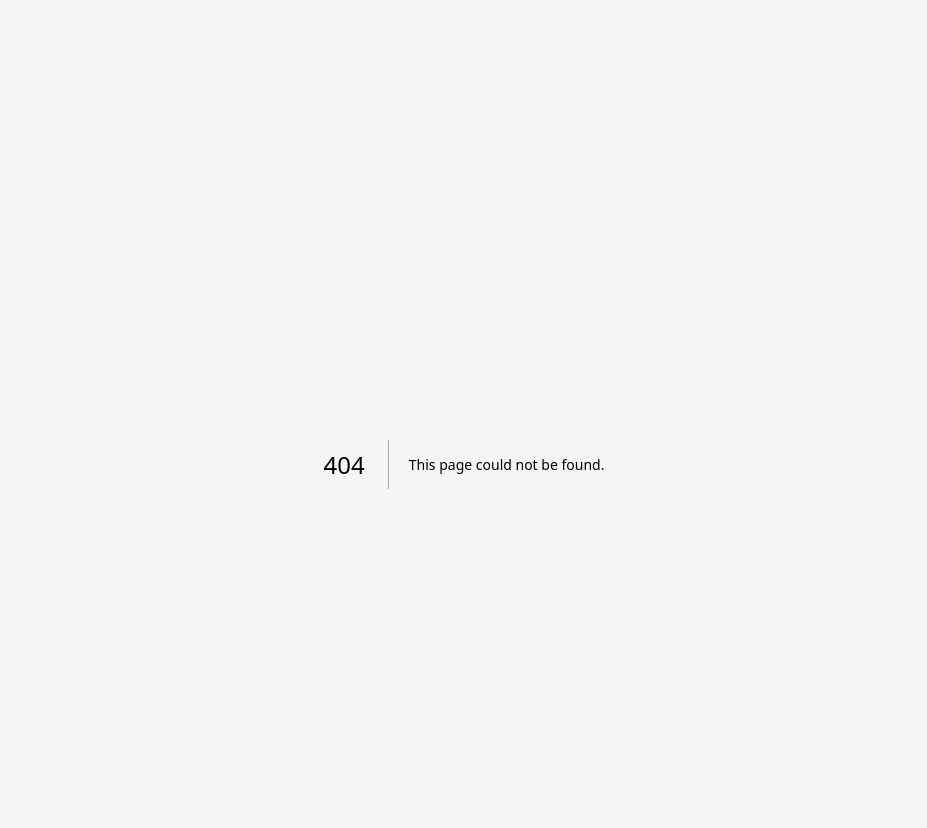
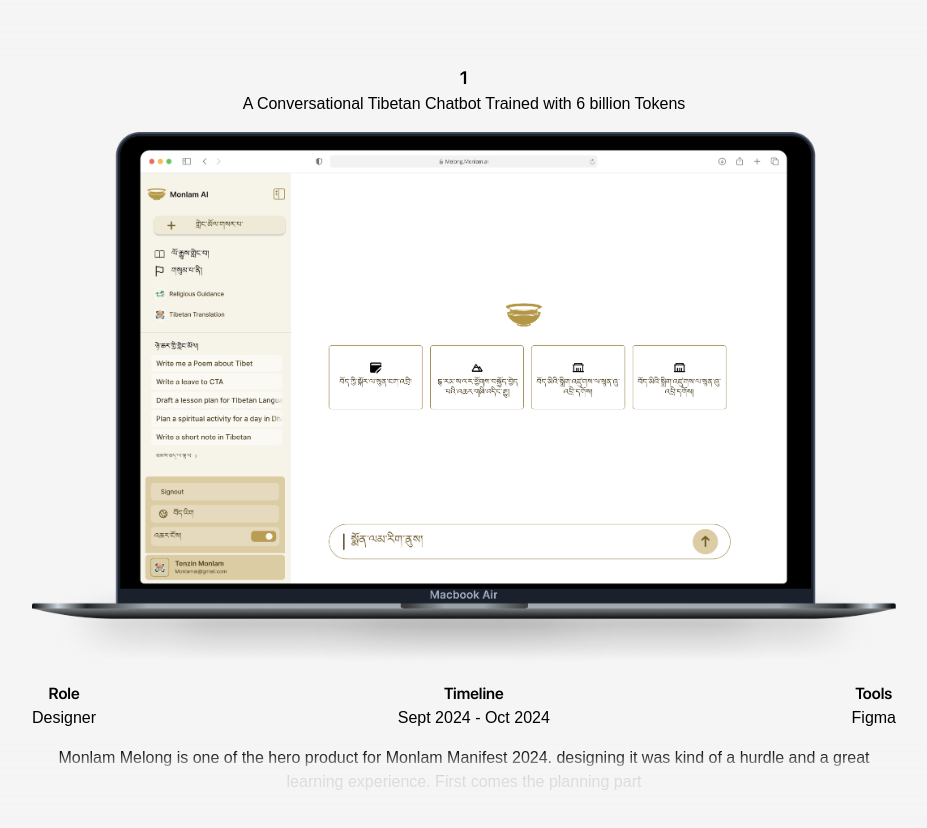
Before and after one commit to TenzDelek/TenzinDelek, a Next.js app: page /projects/1 in a window 1280 px wide. Before the commit this address had no page. Shown: the top 828 px of the page, without its empty margins (176-1103 px from the left). Built offline with nearby package versions, Linux system fonts and the light colour scheme; a web font is replaced by a local one.

Commit message:
design project

```diff
--- /dev/null
+++ b/src/app/projects/[id]/page.tsx
@@ -0,0 +1,42 @@
+import Image from "next/image";
+
+const Page = async ({ params }: { params: { id: string } }) => {
+  const id = decodeURIComponent((await params).id);
+  return (
+    <div className="max-w-4xl text-center mx-auto px-4">
+      <p className=" text-lg">{id}</p>
+      <p className=" font-applefontlight mb-4 ">
+        A Conversational Tibetan Chatbot Trained with 6 billion Tokens{" "}
+      </p>
+      <Image
+       className="w-full"
+        src="/Design/melongmonlam.png"
+        quality={100}
+        priority
+        width={800}
+        height={400}
+        alt="Melong"
+      />
+
+      <div className=" flex items-center justify-between my-4 ">
+        <div>
+            <p>Role</p>
+            <p className=" font-applefontlight">Designer</p>
+        </div>
+        <div>
+            <p>Timeline</p>
+            <p className=" font-applefontlight">Sept 2024 - Oct 2024</p>
+        </div>
+        <div>
+            <p>Tools</p>
+            <p className=" font-applefontlight">Figma</p>
+        </div>
+      </div>
+      <p className=" font-applefontlight">Monlam Melong is one of the hero product for Monlam Manifest 2024.
+designing it was kind of a hurdle and a great learning experience. First
+comes the planning part</p>
+    </div>
+  );
+};
+
+export default Page;
--- a/src/components/Experience.tsx
+++ b/src/components/Experience.tsx
@@ -32,16 +32,17 @@
 
 const Experience = () => {
   return (
-    <div className=' space-y-2'>
+    <div className=' space-y-2 mt-2'>
       {experiences.map((experience) => (
         <div key={experience.id} className=' flex justify-between items-center gap-x-2'>
             <div className=' flex items-center gap-x-2'>
-            <Image src={experience.imgs} placeholder='blur' width={40} height={40} className=' rounded-full border' alt={experience.company} />
+            <Image src={experience.imgs} placeholder='blur' width={40} height={40} className=' rounded-full border border-neutral-300' alt={experience.company} />
             <div>
             <p className=' text-sm font-applefontregular'>
-              {experience.name} | {experience.company}
+              {experience.name}
             </p>
-            <p className=' text-xs font-applefontlight'>{experience.type}</p>
+            <p className=' text-xs font-applefontlight'>
+            {experience.company} | {experience.type}</p>
             </div>
             </div>
          <div className=' text-xs font-applefontlight'>
--- a/src/components/Projects.tsx
+++ b/src/components/Projects.tsx
@@ -1,4 +1,6 @@
+import Link from 'next/link';
 import React from 'react'
+import { GoArrowUpRight } from "react-icons/go";
 
 const ProjectDesign=[
     {
@@ -60,15 +62,18 @@
 
 const Projects = () => {
   return (
-    <div className=' space-y-2 mt-2'>
+    <div className=' space-y-3 mt-2'>
         {
             ProjectDesign.map((project)=>{
                 return(
                     <div key={project.id} className=' items-center justify-between flex font-applefontlight'>
 
                        <div>
-                       <p className=' font-applefontregular'>{project.name}</p>
-                       <p className=' text-sm'>{project.description}</p>
+                       <Link href={`/projects/${project.name}` }className=' group flex items-center gap-x-1 cursor-pointer w-fit font-applefontregular'>{project.name} <span className="relative overflow-hidden h-fit w-fit">
+              <GoArrowUpRight className=" text-neutral-400 text-sm group-hover:-translate-y-5 group-hover:translate-x-5 duration-500 transition-transform ease-in-out-circ fill-light-gray stroke-[0.2]" />
+              <GoArrowUpRight className="absolute text-neutral-400 text-sm top-0 group-hover:translate-x-0 duration-500 group-hover:translate-y-0 transition-all ease-in-out-circ translate-y-5 -translate-x-5 fill-light-gray stroke-[0.2]" />
+            </span></Link>
+                       <p className=' text-sm text-neutral-500'>{project.description}</p>
                         </div>
                         <p className=' text-sm'>{project.tag}</p>
                     </div>
```
Also changed, not shown: public/Design/melongmonlam.png (added).
